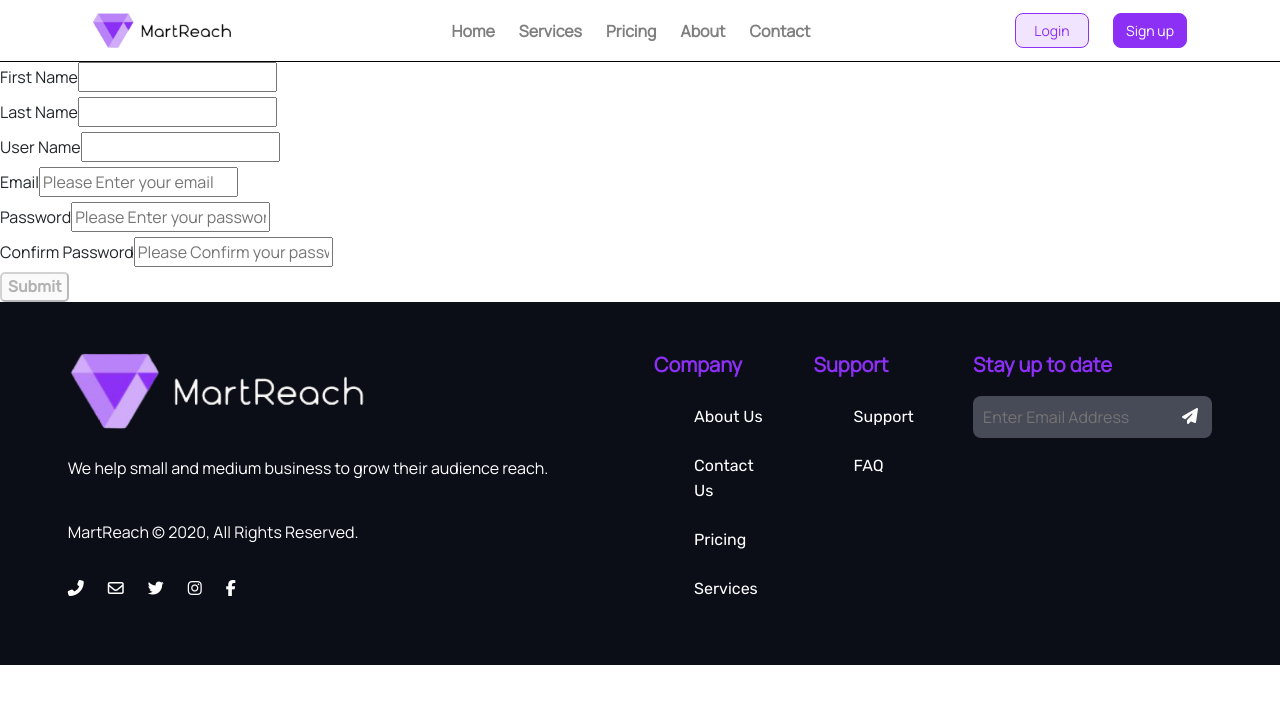
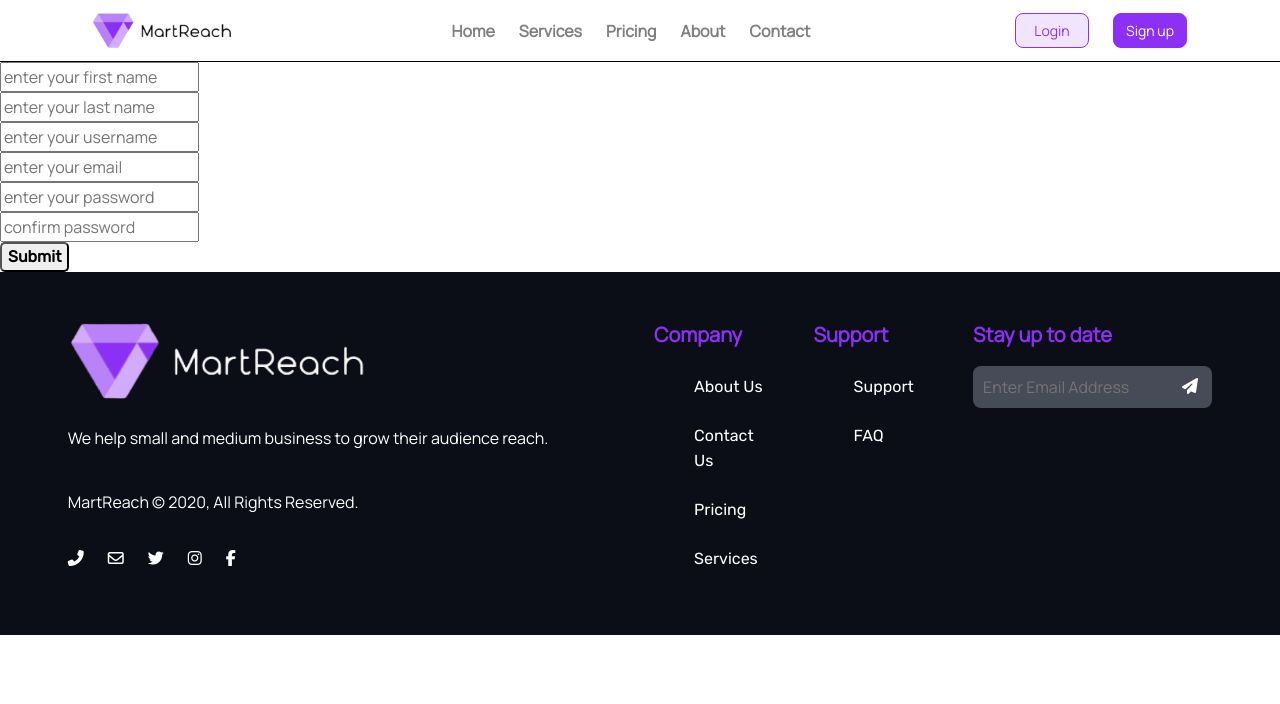
Before and after one commit to eonyedikachi/digital-marketing-tool-react, a React (Create React App) app: page /#/signup in a window 1280 px wide. Shown: the top 704 px of the page. Built offline with nearby package versions, Linux system fonts and the light colour scheme.

Commit message:
set-up redux

```diff
--- a/package.json
+++ b/package.json
@@ -7,14 +7,19 @@
     "@testing-library/jest-dom": "^5.11.6",
     "@testing-library/react": "^11.1.2",
     "@testing-library/user-event": "^12.2.2",
+    "axios": "^0.21.1",
     "bootstrap": "^4.5.1",
     "formik": "^2.2.6",
     "gh-pages": "^3.1.0",
     "jquery": "^3.5.1",
     "react": "^17.0.1",
     "react-dom": "^17.0.1",
+    "react-redux": "^7.2.2",
     "react-router-dom": "^5.2.0",
     "react-scripts": "4.0.0",
+    "react-thunk": "^1.0.0",
+    "redux": "^4.0.5",
+    "redux-thunk": "^2.3.0",
     "styled-components": "^5.2.1",
     "uuid": "^8.3.1",
     "web-vitals": "^0.2.4",
--- a/public/index.html
+++ b/public/index.html
@@ -42,5 +42,7 @@
       To begin the development, run `npm start` or `yarn start`.
       To create a production bundle, use `npm run build` or `yarn build`.
     -->
+  <script>
+  </script>
   </body>
 </html>
--- a/src/App.js
+++ b/src/App.js
@@ -9,10 +9,13 @@ import About from './component/About'
 import Signup from './component/Signup'
 import Services from './component/Services'
 import Contactt from './component/Contactt'
+import { Provider } from 'react-redux';
+import store from './component/store'
 
 
 function App() {
   return (
+<Provider store={store} >
 <Router>
       <Header/>
      <Switch>
@@ -25,6 +28,7 @@ function App() {
      </Switch>
        <Footer/>
        </Router>
+       </Provider>
   );
 }
 export default App;
--- a/src/component/MLP/MLP2a.js
+++ b/src/component/MLP/MLP2a.js
@@ -2,12 +2,12 @@ import React from 'react'
 
  function MLP2a(props) {
     return (
-        <div className="box">
+    <React.Fragment>
 
         <p>{props.services}</p>
         <p>{props.welcomeinfo}</p>
 
-        </div>
+        </React.Fragment>
     )
 }
 export default MLP2a;
--- a/src/component/MLP/MLP2b.js
+++ b/src/component/MLP/MLP2b.js
@@ -5,28 +5,28 @@ import MLP2a from "./MLP2a"
  function MLP2b() {
     return (
     <div className='bottom'>
-        <div className="box boxxx">
+        <div className="boxxx">
       <i className="fas fa-chart-bar lpicon"></i>
       <MLP2a
       services="Sales Growth"
       welcomeinfo=" We help you reach more audience and grow your sales very fast and
       effectively"/>
      </div>
-        <div className="box">
+        <div className="boxxx">
         <i className="fas fa-cog lpicon"></i>
       <MLP2a
       services="Site Optimizing"
       welcomeinfo="We provide best service to grow your sales and reach out to more target
       audience and have control over your designs"/>
      </div>
-        <div className="box">
+        <div className="boxxx">
         <i className="fas fa-volume-up lpicon"></i>
       <MLP2a
       services="Marketing"
       welcomeinfo=" With our tools and strategy your audience are ever close to your
       business than ever"/>
      </div>
-        <div className="box">
+        <div className="boxxx">
         <i className="fas fa-headset lpicon"></i>
       <MLP2a
       services="Support"
--- a/src/component/Signup.js
+++ b/src/component/Signup.js
@@ -1,8 +1,12 @@
-import React from 'react';
+import React,{useEffect} from 'react';
 // import styled from 'styled-components'
-import { useFormik } from 'formik';
+import { Formik } from 'formik';
 import * as Yup from 'yup';
 import FormField from "./FormField";
+import {SignUp} from "./actions/types";
+import {useDispatch } from 'react-redux'
+import Errror from './error'
+
 
 const initialValues = {
     firstName: "",
@@ -41,31 +45,176 @@ const validationSchema = Yup.object().shape({
         })
 });
 
- function Signup({ onSubmit }) {
-   const formik = useFormik({
-     initialValues,
-     validationSchema,
-     onSubmit,
-   });
+// definig dispatch function
+export default function Signup() {
+   const dispatch=useDispatch()
 
-   const firstNameProps = formik.getFieldProps("firstName");
-   const lastNameProps = formik.getFieldProps("lastName");
-   const userNameProps = formik.getFieldProps("userName");
-   const emailProps = formik.getFieldProps("email");
-   const passwordProps = formik.getFieldProps("password");
-   const confirmPasswordProps = formik.getFieldProps("confirmPassword");
-   return (
-     <form onSubmit={formik.handleSubmit}>
-       <FormField
-         label="First Name"
+  return (
+      <Formik initialValues={initialValues}
+      validationSchema = {validationSchema}
+      onSubmit=
+      {(values, { setSubmitting , resetForm}) =>
+          {
+            dispatch(SignUp(values))
+
+
+            setTimeout(()=>{
+               alert(JSON.stringify(values, null, 2));
+               resetForm();
+               setSubmitting(false)
+            },1000)
+          }
+      }>
+
+{({values, errors, touched, handleChange, handleBlur, handleSubmit,isSubmitting})=>(
+     <form onSubmit={handleSubmit}>
+        <FormField
          type="text"
-         name="firstName"
-         {...firstNameProps}
+          name="firstName"
+          placeholder="enter your first name"
+          onChange={handleChange}
+          value={values.firstName}
+          onBlur={handleBlur}
+          className={touched.firstName && errors.firstName ? "has-error" : "" }
        />
-       {formik.touched.firstName && formik.errors.firstName ? (
-         <div>{formik.errors.firstName}</div>
-       ) : null}
-       <FormField
+       <Errror
+        touched={touched.firstName}
+        message={errors.firstName}/>
+        <FormField
+         type="text"
+          name="lastName"
+          placeholder="enter your last name"
+          onChange={handleChange}
+          value={values.lastName}
+          onBlur={handleBlur}
+          className={touched.lastName && errors.lastName ? "has-error" : "" }
+       />
+       <Errror
+        touched={touched.lastName}
+        message={errors.lastName}/>
+
+        <FormField
+         type="text"
+          name="userName"
+          placeholder="enter your username"
+          onChange={handleChange}
+          value={values.userName}
+          onBlur={handleBlur}
+          className={touched.userName && errors.userName ? "has-error" : "" }
+       />
+       <Errror
+        touched={touched.userName}
+        message={errors.userName}/>
+
+        <FormField
+         type="text"
+          name="email"
+          placeholder="enter your email"
+          onChange={handleChange}
+          value={values.email}
+          onBlur={handleBlur}
+          className={touched.email && errors.email ? "has-error" : "" }
+       />
+       <Errror
+        touched={touched.email}
+        message={errors.email}/>
+
+
+        <FormField
+          name="password"
+          placeholder="enter your password"
+          onChange={handleChange}
+          value={values.password}
+          onBlur={handleBlur}
+          className={touched.password && errors.password ? "has-error" : "" }
+       />
+       <Errror
+        touched={touched.password}
+        message={errors.password}/>
+
+
+        <FormField
+          name="confirmPassword"
+          placeholder="confirm password"
+          onChange={handleChange}
+          value={values.confirmPassword}
+          onBlur={handleBlur}
+          className={touched.confirmPassword && errors.confirmPassword ? "has-error" : "" }
+       />
+       <Errror
+        touched={touched.confirmPassword}
+        message={errors.confirmPassword}/>
+
+
+
+       <div className="input-row">
+             <button type="Submit" disabled={isSubmitting}>Submit</button>
+         </div>
+
+     </form>
+     )}
+        </Formik>
+  )
+};
+
+
+
+
+
+
+
+
+
+
+
+
+//  export default function formik() {
+//   return (
+//       <Formik initialValues={initialValues}
+//       validationSchema = {validationSchema}
+//       onSubmit=
+//       {(values, { setSubmitting , resetForm}) =>
+//           {
+//             setSubmitting(true)
+
+//             setTimeout(()=>{
+//                alert(JSON.stringify(values, null, 2));
+//                resetForm();
+//                setSubmitting(false)
+//             },1000)
+//           }
+//       }>
+
+//       {({values, errors, touched, handleChange, handleBlur, handleSubmit,isSubmitting})=>(
+//        <form onSubmit={handleSubmit}>
+//        <div className="input-row">
+//        <label htmlFor="name">name</label>
+//        <input
+//        type="text"
+//        name="name"
+//        id="name"
+//        placeholder="enter your name"
+//        onChange={handleChange}
+//        value={values.name}
+//        onBlur={handleBlur}
+//        className={touched.name && errors.name ? "has-error" : "greatq" }
+//        />
+//        <Errror
+//        touched={touched.name}
+//        message={errors.name}/>
+//        </div>
+
+
+
+
+/* <form onSubmit={formik.handleSubmit}> */
+
+
+
+
+
+
+       /* <FormField
          label="Last Name"
          type="text"
          name="lastName"
@@ -113,8 +262,48 @@ const validationSchema = Yup.object().shape({
        <button type="submit" disabled={!(formik.isValid && formik.dirty)}>
          Submit
        </button>
-     </form>
-   );
- }
+     </form> */
 
- export default Signup;
+
+
+
+
+        /* <div className="input-row">
+        <label htmlFor="name">email</label>
+        <input */
+//        type="text"
+//        name="email"
+//        id="email"
+//        placeholder="enter your email"
+//        onChange={handleChange}
+//        value={values.email}
+//        onBlur={handleBlur}
+//        className={touched.email && errors.email ? "has-error" : "null" }
+//        />
+//        <Errror
+//        touched={touched.email}
+//        message={errors.email}/>
+//        </div>
+//        <style>
+//           {
+//               `
+//               .has-error
+//               {
+//                   border-color:red;
+//               }
+
+//               `
+
+
+//           }
+//        </style>
+
+//        <div className="input-row">
+//            <button type="Submit" disabled={isSubmitting}>Submit</button>
+//        </div>
+
+//    </form>
+//       )}
+//       </Formik>
+//   );
+// }
--- /dev/null
+++ b/src/component/actions/types.js
@@ -0,0 +1,10 @@
+import axios from 'axios';
+export const Send_info="Send_info";
+
+
+export const SignUp= values =>{
+    return{
+     type: Send_info,
+    payload: values
+    };
+}
--- /dev/null
+++ b/src/component/error.js
@@ -0,0 +1,15 @@
+import React from 'react'
+
+
+
+const Errror =({touched,message})=>{
+    if(!touched){
+     return(<div className='form-message invalid'></div>)
+    }
+    if(message){
+        return(<div className='form-message invalid'>{message}</div>)
+
+    }
+        return(<div className='form-message invalid'>all-good</div>)
+    }
+    export default Errror;
--- /dev/null
+++ b/src/component/reducers/index.js
@@ -0,0 +1,7 @@
+import {combineReducers} from 'redux';
+import reducer from './signupInfo';
+
+
+export const rootReducers = combineReducers({
+    contact: reducer
+});
--- /dev/null
+++ b/src/component/reducers/signupInfo.js
@@ -0,0 +1,22 @@
+import {Send_info} from '../actions/types';
+
+const initialState ={
+  registered_users:[
+    {
+      Test:"test"
+    }
+  ]
+}
+
+ const reducer=(state=initialState , action)=>{
+  switch (action.type) {
+  case Send_info:
+    return{
+      ...state,
+      registered_users:[action.payload,...state.registered_users]
+    }
+      default:
+         return state;
+  }
+}
+export default reducer;
--- /dev/null
+++ b/src/component/store.js
@@ -0,0 +1,13 @@
+import {createStore, applyMiddleware, compose} from 'redux';
+import thunk from 'redux-thunk';
+import {rootReducers} from './reducers/index';
+
+
+const middleware =[thunk]
+
+const store= createStore(rootReducers,
+    compose(applyMiddleware(...middleware),
+    window.__REDUX_DEVTOOLS_EXTENSION__ &&
+    window.__REDUX_DEVTOOLS_EXTENSION__()))
+
+export default store
```
Also changed, not shown: 4 other files (tests, documents, lock files or other folders).
